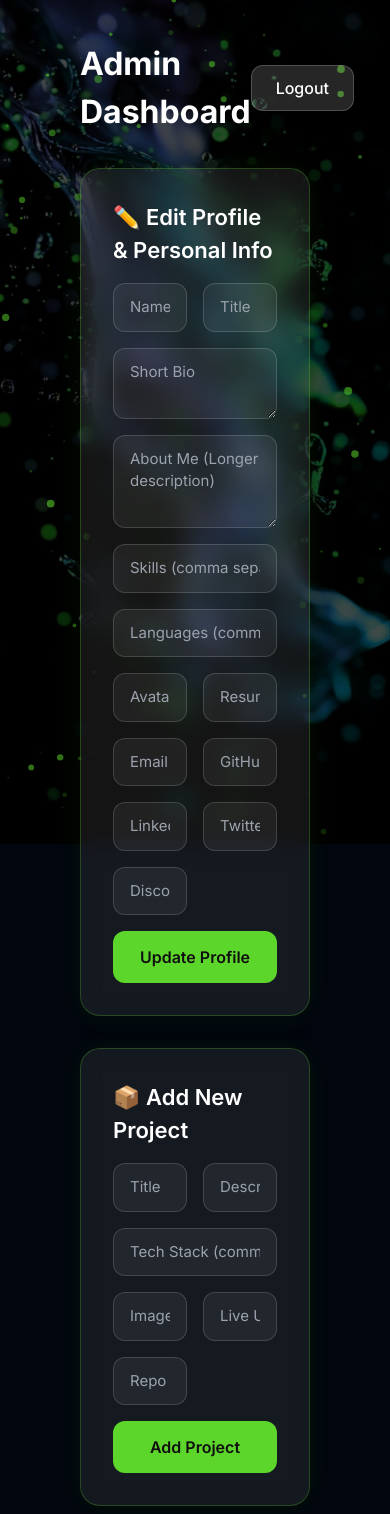
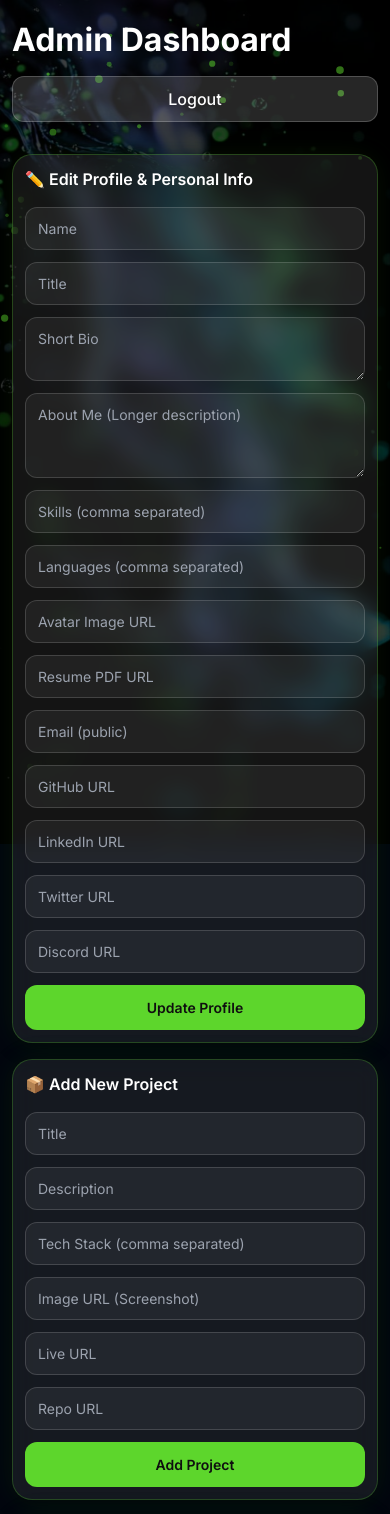
Before and after one commit to Alexinthehub/my_portfolio_frontend, a React (Vite) app: page /admin/dashboard in a window 390 px wide. Shown: the top 1514 px of the page. Built offline with nearby package versions, Linux system fonts and the light colour scheme; no server answers; sample sign-in values are in the browser's storage.

Commit message:
Make admin pages mobile responsive

```diff
--- a/src/index.css
+++ b/src/index.css
@@ -575,3 +575,84 @@ body {
     padding: 12px !important;
   }
 }
+/* ===== ADMIN LOGIN — Mobile Responsive ===== */
+
+@media (max-width: 768px) {
+  .admin-login-card {
+    max-width: 100% !important;
+    margin: 0 12px !important;
+    padding: 32px 20px !important;
+    border-radius: 16px !important;
+  }
+  .admin-login-card h1 {
+    font-size: 24px !important;
+  }
+  .admin-login-card input {
+    font-size: 14px !important;
+    padding: 12px 16px 12px 44px !important;
+  }
+  .admin-login-card button {
+    font-size: 16px !important;
+    padding: 14px !important;
+  }
+}
+
+/* ===== ADMIN DASHBOARD — Mobile Responsive ===== */
+
+@media (max-width: 768px) {
+  .admin-dashboard {
+    padding: 16px 12px !important;
+  }
+  .admin-dashboard-header {
+    flex-direction: column !important;
+    gap: 12px !important;
+    align-items: stretch !important;
+  }
+  .admin-card {
+    padding: 16px !important;
+    margin-bottom: 16px !important;
+  }
+  .admin-card h2 {
+    font-size: 18px !important;
+  }
+  .admin-form {
+    grid-template-columns: 1fr !important;
+    gap: 12px !important;
+  }
+  .admin-form input,
+  .admin-form select,
+  .admin-form textarea {
+    font-size: 14px !important;
+    padding: 10px 12px !important;
+  }
+  .admin-form button {
+    font-size: 15px !important;
+    padding: 12px !important;
+  }
+  .admin-messages {
+    padding: 12px !important;
+  }
+  .admin-messages-item {
+    flex-direction: column !important;
+    gap: 8px !important;
+    align-items: flex-start !important;
+  }
+}
+
+@media (max-width: 480px) {
+  .admin-login-card {
+    padding: 24px 16px !important;
+  }
+  .admin-login-card h1 {
+    font-size: 20px !important;
+  }
+  .admin-card {
+    padding: 12px !important;
+  }
+  .admin-card h2 {
+    font-size: 16px !important;
+  }
+  .admin-form button {
+    font-size: 14px !important;
+  }
+}
--- a/src/pages/AdminDashboard.jsx
+++ b/src/pages/AdminDashboard.jsx
@@ -342,7 +342,7 @@ const AdminDashboard = ({ setIsAuthenticated }) => {
         width: '100%',
         height: '100%',
         zIndex: 1,
-        backgroundColor: 'rgba(0, 0, 0, 0.7)',
+        backgroundColor: 'rgba(0, 0, 0, 0.75)',
       }} />
 
       {/* ✨ Sparkles */}
@@ -351,10 +351,10 @@ const AdminDashboard = ({ setIsAuthenticated }) => {
       </div>
 
       {/* ===== CONTENT ===== */}
-      <div style={{
+      <div className="admin-dashboard" style={{
         position: 'relative',
         zIndex: 3,
-        padding: '40px 80px 0',
+        padding: '40px 60px 0',
         width: '100%',
         minHeight: '100vh',
         display: 'flex',
@@ -362,15 +362,16 @@ const AdminDashboard = ({ setIsAuthenticated }) => {
       }}>
 
         <div style={{ flex: 1 }}>
-          {/* Header */}
-          <div style={{
+          {/* ===== HEADER ===== */}
+          <div className="admin-dashboard-header" style={{
             display: 'flex',
             justifyContent: 'space-between',
             alignItems: 'center',
             marginBottom: '32px',
             maxWidth: '1400px',
             marginLeft: 'auto',
-            marginRight: 'auto'
+            marginRight: 'auto',
+            width: '100%',
           }}>
             <h1 style={{ fontSize: '32px', fontWeight: '700', color: 'white' }}>
               Admin Dashboard
@@ -386,7 +387,7 @@ const AdminDashboard = ({ setIsAuthenticated }) => {
                 cursor: 'pointer',
                 fontSize: '16px',
                 fontWeight: '500',
-                transition: 'all 0.3s ease'
+                transition: 'all 0.3s ease',
               }}
               onMouseEnter={(e) => {
                 e.currentTarget.style.backgroundColor = 'rgba(239, 68, 68, 0.3)';
@@ -404,7 +405,7 @@ const AdminDashboard = ({ setIsAuthenticated }) => {
           {/* ============================================================ */}
           {/* ✏️ EDIT PROFILE */}
           {/* ============================================================ */}
-          <div style={{
+          <div className="admin-card" style={{
             backgroundColor: 'rgba(255,255,255,0.08)',
             backdropFilter: 'blur(12px)',
             borderRadius: '20px',
@@ -414,15 +415,16 @@ const AdminDashboard = ({ setIsAuthenticated }) => {
             marginBottom: '32px',
             maxWidth: '1400px',
             marginLeft: 'auto',
-            marginRight: 'auto'
+            marginRight: 'auto',
+            width: '100%',
           }}>
             <h2 style={{ fontSize: '22px', fontWeight: '600', color: 'white', marginBottom: '16px' }}>
               ✏️ Edit Profile & Personal Info
             </h2>
-            <form onSubmit={handleProfileUpdate} style={{
+            <form className="admin-form" style={{
               display: 'grid',
               gridTemplateColumns: '1fr 1fr',
-              gap: '16px'
+              gap: '16px',
             }}>
               <input
                 type="text"
@@ -557,7 +559,7 @@ const AdminDashboard = ({ setIsAuthenticated }) => {
                   fontSize: '16px',
                   cursor: formLoading ? 'not-allowed' : 'pointer',
                   transition: 'all 0.3s ease',
-                  opacity: formLoading ? 0.7 : 1
+                  opacity: formLoading ? 0.7 : 1,
                 }}
                 onMouseEnter={(e) => {
                   if (!formLoading) {
@@ -578,7 +580,7 @@ const AdminDashboard = ({ setIsAuthenticated }) => {
           {/* ============================================================ */}
           {/* 📦 ADD PROJECT */}
           {/* ============================================================ */}
-          <div style={{
+          <div className="admin-card" style={{
             backgroundColor: 'rgba(255,255,255,0.08)',
             backdropFilter: 'blur(12px)',
             borderRadius: '20px',
@@ -588,15 +590,16 @@ const AdminDashboard = ({ setIsAuthenticated }) => {
             marginBottom: '32px',
             maxWidth: '1400px',
             marginLeft: 'auto',
-            marginRight: 'auto'
+            marginRight: 'auto',
+            width: '100%',
           }}>
             <h2 style={{ fontSize: '22px', fontWeight: '600', color: 'white', marginBottom: '16px' }}>
               📦 Add New Project
             </h2>
-            <form onSubmit={handleAddProject} style={{
+            <form className="admin-form" onSubmit={handleAddProject} style={{
               display: 'grid',
               gridTemplateColumns: '1fr 1fr',
-              gap: '16px'
+              gap: '16px',
             }}>
               <input
                 type="text"
@@ -657,7 +660,7 @@ const AdminDashboard = ({ setIsAuthenticated }) => {
                   fontSize: '16px',
                   cursor: formLoading ? 'not-allowed' : 'pointer',
                   transition: 'all 0.3s ease',
-                  opacity: formLoading ? 0.7 : 1
+                  opacity: formLoading ? 0.7 : 1,
                 }}
                 onMouseEnter={(e) => {
                   if (!formLoading) {
@@ -678,7 +681,7 @@ const AdminDashboard = ({ setIsAuthenticated }) => {
           {/* ============================================================ */}
           {/* 📂 MANAGE PROJECTS */}
           {/* ============================================================ */}
-          <div style={{
+          <div className="admin-card" style={{
             backgroundColor: 'rgba(255,255,255,0.08)',
             backdropFilter: 'blur(12px)',
             borderRadius: '20px',
@@ -688,7 +691,8 @@ const AdminDashboard = ({ setIsAuthenticated }) => {
             marginBottom: '32px',
             maxWidth: '1400px',
             marginLeft: 'auto',
-            marginRight: 'auto'
+            marginRight: 'auto',
+            width: '100%',
           }}>
             <h2 style={{ fontSize: '22px', fontWeight: '600', color: 'white', marginBottom: '16px' }}>
               📂 Manage Projects ({projects.length})
@@ -696,11 +700,12 @@ const AdminDashboard = ({ setIsAuthenticated }) => {
             <div style={{
               display: 'grid',
               gridTemplateColumns: 'repeat(auto-fill, minmax(250px, 1fr))',
-              gap: '12px'
+              gap: '12px',
             }}>
               {projects.map((p) => (
                 <div
                   key={p._id}
+                  className="admin-messages-item"
                   style={{
                     backgroundColor: 'rgba(255,255,255,0.06)',
                     borderRadius: '12px',
@@ -708,7 +713,7 @@ const AdminDashboard = ({ setIsAuthenticated }) => {
                     display: 'flex',
                     justifyContent: 'space-between',
                     alignItems: 'center',
-                    border: '1px solid rgba(255,255,255,0.05)'
+                    border: '1px solid rgba(255,255,255,0.05)',
                   }}
                 >
                   <div>
@@ -727,7 +732,7 @@ const AdminDashboard = ({ setIsAuthenticated }) => {
                       borderRadius: '8px',
                       cursor: 'pointer',
                       fontSize: '13px',
-                      transition: 'all 0.3s ease'
+                      transition: 'all 0.3s ease',
                     }}
                     onMouseEnter={(e) => {
                       e.currentTarget.style.backgroundColor = 'rgba(239, 68, 68, 0.4)';
@@ -746,7 +751,7 @@ const AdminDashboard = ({ setIsAuthenticated }) => {
           {/* ============================================================ */}
           {/* ✉️ CONTACT MESSAGES */}
           {/* ============================================================ */}
-          <div style={{
+          <div className="admin-card" style={{
             backgroundColor: 'rgba(255,255,255,0.08)',
             backdropFilter: 'blur(12px)',
             borderRadius: '20px',
@@ -756,7 +761,8 @@ const AdminDashboard = ({ setIsAuthenticated }) => {
             marginBottom: '32px',
             maxWidth: '1400px',
             marginLeft: 'auto',
-            marginRight: 'auto'
+            marginRight: 'auto',
+            width: '100%',
           }}>
             <h2 style={{ fontSize: '22px', fontWeight: '600', color: 'white', marginBottom: '16px' }}>
               ✉️ Contact Messages ({messages.length})
@@ -770,6 +776,7 @@ const AdminDashboard = ({ setIsAuthenticated }) => {
                 {messages.map((m) => (
                   <div
                     key={m._id}
+                    className="admin-messages-item"
                     style={{
                       backgroundColor: 'rgba(255,255,255,0.05)',
                       borderRadius: '12px',
@@ -778,7 +785,7 @@ const AdminDashboard = ({ setIsAuthenticated }) => {
                       display: 'flex',
                       justifyContent: 'space-between',
                       alignItems: 'flex-start',
-                      gap: '16px'
+                      gap: '16px',
                     }}
                   >
                     <div style={{ flex: 1 }}>
@@ -803,7 +810,7 @@ const AdminDashboard = ({ setIsAuthenticated }) => {
                         cursor: 'pointer',
                         fontSize: '13px',
                         flexShrink: 0,
-                        transition: 'all 0.3s ease'
+                        transition: 'all 0.3s ease',
                       }}
                       onMouseEnter={(e) => {
                         e.currentTarget.style.backgroundColor = 'rgba(239, 68, 68, 0.4)';
@@ -823,7 +830,7 @@ const AdminDashboard = ({ setIsAuthenticated }) => {
           {/* ============================================================ */}
           {/* 🚀 CURRENT PROJECTS (Vision) */}
           {/* ============================================================ */}
-          <div style={{
+          <div className="admin-card" style={{
             backgroundColor: 'rgba(255,255,255,0.08)',
             backdropFilter: 'blur(12px)',
             borderRadius: '20px',
@@ -833,17 +840,18 @@ const AdminDashboard = ({ setIsAuthenticated }) => {
             marginBottom: '32px',
             maxWidth: '1400px',
             marginLeft: 'auto',
-            marginRight: 'auto'
+            marginRight: 'auto',
+            width: '100%',
           }}>
             <h2 style={{ fontSize: '22px', fontWeight: '600', color: 'white', marginBottom: '16px' }}>
               🚀 Current Projects
             </h2>
 
-            <form onSubmit={handleAddCurrentProject} style={{
+            <form className="admin-form" onSubmit={handleAddCurrentProject} style={{
               display: 'grid',
               gridTemplateColumns: '1fr 1fr',
               gap: '16px',
-              marginBottom: '24px'
+              marginBottom: '24px',
             }}>
               <input
                 type="text"
@@ -892,7 +900,7 @@ const AdminDashboard = ({ setIsAuthenticated }) => {
                   fontSize: '15px',
                   cursor: formLoading ? 'not-allowed' : 'pointer',
                   transition: 'all 0.3s ease',
-                  opacity: formLoading ? 0.7 : 1
+                  opacity: formLoading ? 0.7 : 1,
                 }}
                 onMouseEnter={(e) => {
                   if (!formLoading) {
@@ -912,7 +920,7 @@ const AdminDashboard = ({ setIsAuthenticated }) => {
             <div style={{
               display: 'grid',
               gridTemplateColumns: 'repeat(auto-fill, minmax(280px, 1fr))',
-              gap: '12px'
+              gap: '12px',
             }}>
               {currentProjects.length === 0 ? (
                 <p style={{ color: 'rgba(255,255,255,0.5)', textAlign: 'center', padding: '20px 0', gridColumn: '1 / -1' }}>
@@ -922,6 +930,7 @@ const AdminDashboard = ({ setIsAuthenticated }) => {
                 currentProjects.map((p) => (
                   <div
                     key={p._id}
+                    className="admin-messages-item"
                     style={{
                       backgroundColor: 'rgba(255,255,255,0.06)',
                       borderRadius: '12px',
@@ -929,7 +938,7 @@ const AdminDashboard = ({ setIsAuthenticated }) => {
                       display: 'flex',
                       justifyContent: 'space-between',
                       alignItems: 'center',
-                      border: '1px solid rgba(255,255,255,0.05)'
+                      border: '1px solid rgba(255,255,255,0.05)',
                     }}
                   >
                     <div>
@@ -947,7 +956,7 @@ const AdminDashboard = ({ setIsAuthenticated }) => {
                             color: '#5DD62C',
                             textDecoration: 'none',
                             display: 'inline-block',
-                            marginTop: '4px'
+                            marginTop: '4px',
                           }}
                           onMouseEnter={(e) => e.currentTarget.style.color = '#FFFFFF'}
                           onMouseLeave={(e) => e.currentTarget.style.color = '#5DD62C'}
@@ -966,7 +975,7 @@ const AdminDashboard = ({ setIsAuthenticated }) => {
                         borderRadius: '8px',
                         cursor: 'pointer',
                         fontSize: '13px',
-                        transition: 'all 0.3s ease'
+                        transition: 'all 0.3s ease',
                       }}
                       onMouseEnter={(e) => {
                         e.currentTarget.style.backgroundColor = 'rgba(239, 68, 68, 0.4)';
@@ -986,7 +995,7 @@ const AdminDashboard = ({ setIsAuthenticated }) => {
           {/* ============================================================ */}
           {/* 🏆 CERTIFICATES (Vision) */}
           {/* ============================================================ */}
-          <div style={{
+          <div className="admin-card" style={{
             backgroundColor: 'rgba(255,255,255,0.08)',
             backdropFilter: 'blur(12px)',
             borderRadius: '20px',
@@ -996,17 +1005,18 @@ const AdminDashboard = ({ setIsAuthenticated }) => {
             marginBottom: '32px',
             maxWidth: '1400px',
             marginLeft: 'auto',
-            marginRight: 'auto'
+            marginRight: 'auto',
+            width: '100%',
           }}>
             <h2 style={{ fontSize: '22px', fontWeight: '600', color: 'white', marginBottom: '16px' }}>
               🏆 Certificates
             </h2>
 
-            <form onSubmit={handleAddCertificate} style={{
+            <form className="admin-form" onSubmit={handleAddCertificate} style={{
               display: 'grid',
               gridTemplateColumns: '1fr 1fr',
               gap: '16px',
-              marginBottom: '24px'
+              marginBottom: '24px',
             }}>
               <input
                 type="text"
@@ -1070,7 +1080,7 @@ const AdminDashboard = ({ setIsAuthenticated }) => {
                   fontSize: '15px',
                   cursor: formLoading ? 'not-allowed' : 'pointer',
                   transition: 'all 0.3s ease',
-                  opacity: formLoading ? 0.7 : 1
+                  opacity: formLoading ? 0.7 : 1,
                 }}
                 onMouseEnter={(e) => {
                   if (!formLoading) {
@@ -1090,7 +1100,7 @@ const AdminDashboard = ({ setIsAuthenticated }) => {
             <div style={{
               display: 'grid',
               gridTemplateColumns: 'repeat(auto-fill, minmax(280px, 1fr))',
-              gap: '12px'
+              gap: '12px',
             }}>
               {certificates.length === 0 ? (
                 <p style={{ color: 'rgba(255,255,255,0.5)', textAlign: 'center', padding: '20px 0', gridColumn: '1 / -1' }}>
@@ -1100,6 +1110,7 @@ const AdminDashboard = ({ setIsAuthenticated }) => {
                 certificates.map((c) => (
                   <div
                     key={c._id}
+                    className="admin-messages-item"
                     style={{
                       backgroundColor: 'rgba(255,255,255,0.06)',
                       borderRadius: '12px',
@@ -1107,7 +1118,7 @@ const AdminDashboard = ({ setIsAuthenticated }) => {
                       display: 'flex',
                       justifyContent: 'space-between',
                       alignItems: 'center',
-                      border: '1px solid rgba(255,255,255,0.05)'
+                      border: '1px solid rgba(255,255,255,0.05)',
                     }}
                   >
                     <div>
@@ -1125,7 +1136,7 @@ const AdminDashboard = ({ setIsAuthenticated }) => {
                             color: '#5DD62C',
                             textDecoration: 'none',
                             display: 'inline-block',
-                            marginTop: '4px'
+                            marginTop: '4px',
                           }}
                           onMouseEnter={(e) => e.currentTarget.style.color = '#FFFFFF'}
                           onMouseLeave={(e) => e.currentTarget.style.color = '#5DD62C'}
@@ -1144,7 +1155,7 @@ const AdminDashboard = ({ setIsAuthenticated }) => {
                         borderRadius: '8px',
                         cursor: 'pointer',
                         fontSize: '13px',
-                        transition: 'all 0.3s ease'
+                        transition: 'all 0.3s ease',
                       }}
                       onMouseEnter={(e) => {
                         e.currentTarget.style.backgroundColor = 'rgba(239, 68, 68, 0.4)';
@@ -1161,7 +1172,7 @@ const AdminDashboard = ({ setIsAuthenticated }) => {
             </div>
           </div>
 
-          {/* Footer */}
+          {/* ===== FOOTER ===== */}
           <footer style={{
             maxWidth: '1400px',
             margin: '0 auto',
@@ -1169,7 +1180,7 @@ const AdminDashboard = ({ setIsAuthenticated }) => {
             borderTop: '1px solid rgba(255,255,255,0.05)',
             padding: '24px 0',
             width: '100%',
-            marginTop: 'auto'
+            marginTop: 'auto',
           }}>
             <p style={{ color: 'rgba(255,255,255,0.4)', fontSize: '14px' }}>
               © {new Date().getFullYear()} Alex Mwendwa. Built with ❤️
--- a/src/pages/AdminLogin.jsx
+++ b/src/pages/AdminLogin.jsx
@@ -53,7 +53,7 @@ const AdminLogin = ({ setIsAuthenticated }) => {
       overflow: 'hidden',
     }}>
 
-      {/* 🖼️ FULL PAGE BACKGROUND IMAGE */}
+      {/* Background Image */}
       <div style={{
         position: 'fixed',
         top: 0,
@@ -68,7 +68,7 @@ const AdminLogin = ({ setIsAuthenticated }) => {
         backgroundRepeat: 'no-repeat',
       }} />
 
-      {/* 🌑 DARK OVERLAY */}
+      {/* Dark Overlay */}
       <div style={{
         position: 'fixed',
         top: 0,
@@ -76,15 +76,15 @@ const AdminLogin = ({ setIsAuthenticated }) => {
         width: '100%',
         height: '100%',
         zIndex: 1,
-        backgroundColor: 'rgba(0, 0, 0, 0.7)',
+        backgroundColor: 'rgba(0, 0, 0, 0.75)',
       }} />
 
-      {/* ✨ Sparkles */}
+      {/* Sparkles */}
       <div style={{ position: 'relative', zIndex: 2, width: '100%', height: '100%' }}>
         <Sparkles />
       </div>
 
-      {/* ===== CONTENT ===== */}
+      {/* Content */}
       <div style={{
         position: 'relative',
         zIndex: 3,
@@ -97,7 +97,7 @@ const AdminLogin = ({ setIsAuthenticated }) => {
         boxSizing: 'border-box',
       }}>
 
-        <div style={{
+        <div className="admin-login-card" style={{
           maxWidth: '420px',
           width: '100%',
           backgroundColor: 'rgba(255,255,255,0.08)',
```
Lines whose indentation alone changed are shown as unchanged.
